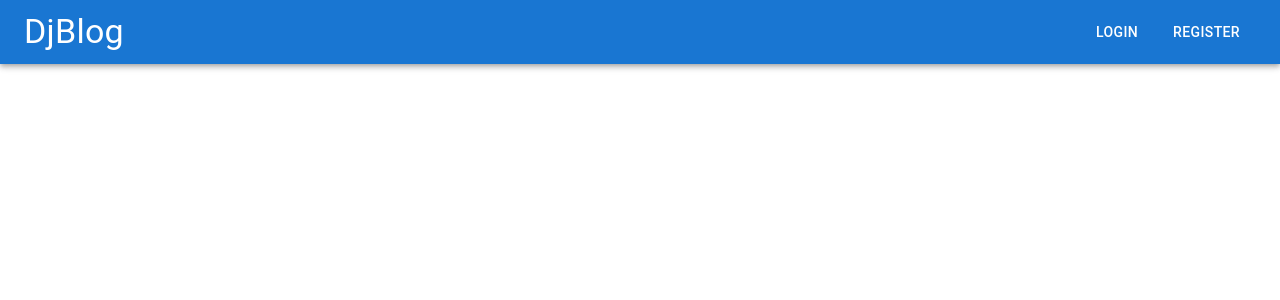
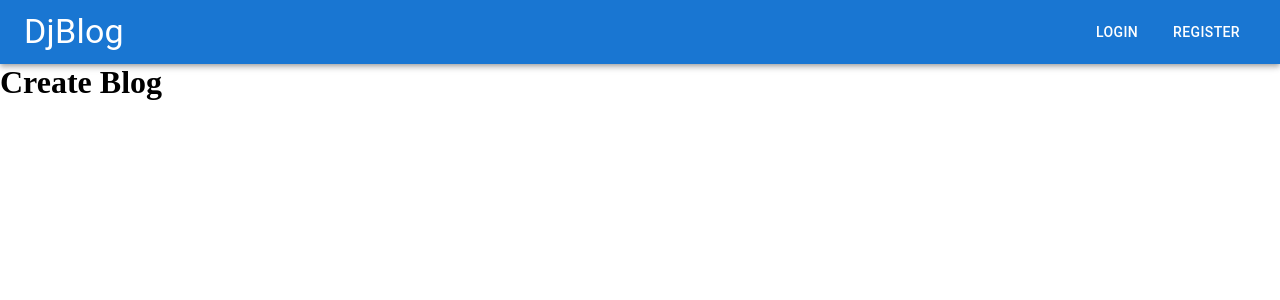
Before and after one commit to darshanjain-entrepreneur/DjBlog, a React (Create React App) app in the folder djBlog/client/: page /createblog in a window 1280 px wide. Shown: the top 300 px of the page. Built offline with nearby package versions, Linux system fonts and the light colour scheme.

Commit message:
made the routes for create blog and also create page

```diff
--- a/djBlog/client/src/App.js
+++ b/djBlog/client/src/App.js
@@ -5,6 +5,7 @@ import Blogs from "./pages/Blogs";
 import Login from "./pages/Login";
 import Register from "./pages/Register";
 import UserBlogs from "./pages/UserBlogs";
+import CreateBlog from "./pages/CreateBlog";
 
 function App() {
   return (
@@ -15,6 +16,7 @@ function App() {
 <Route path="/" element={<Blogs/>} />
 <Route path="/blogs" element={<Blogs/>} />
 <Route path="/myblogs" element={<UserBlogs/>} />
+<Route path="/createblog" element={<CreateBlog/>} />
 <Route path="/login" element={<Login/>} />
 <Route path="/Register" element={<Register/>} />
 </Routes>
--- a/djBlog/client/src/components/Header.jsx
+++ b/djBlog/client/src/components/Header.jsx
@@ -47,6 +47,7 @@ const Header = () => {
               >
                 <Tab label="Blogs" LinkComponent={Link} to="/blogs" />
                 <Tab label="My Blogs" LinkComponent={Link} to="/myblogs" />
+                <Tab label="Create Blog" LinkComponent={Link} to="/createblog" />
 
               </Tabs>
             </Box>
--- /dev/null
+++ b/djBlog/client/src/pages/CreateBlog.jsx
@@ -0,0 +1,9 @@
+import React from 'react'
+
+const CreateBlog = () => {
+  return (
+  <h1>Create Blog</h1>
+  )
+}
+
+export default CreateBlog
```
